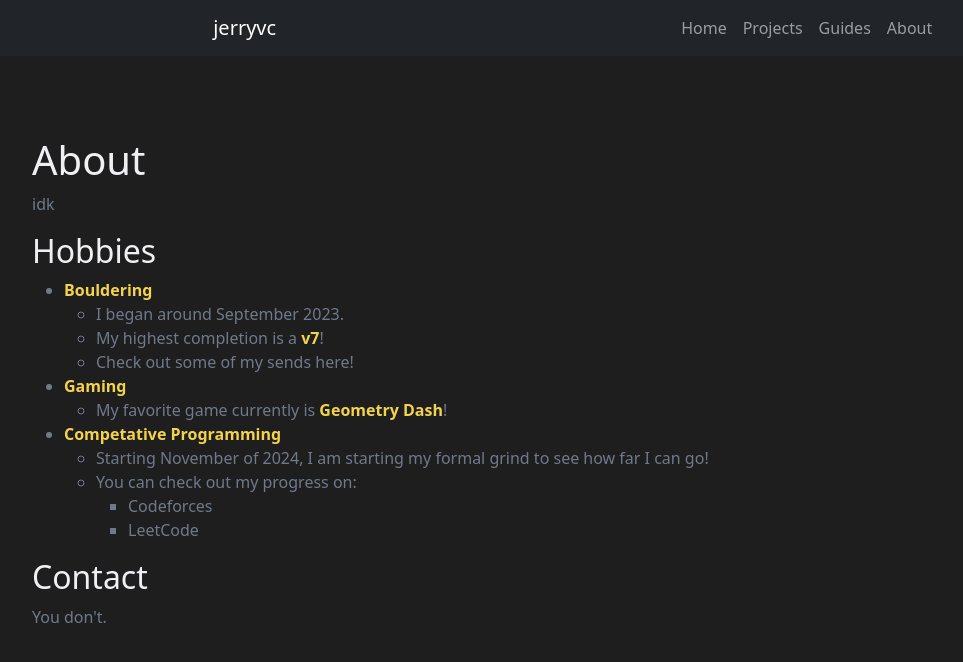
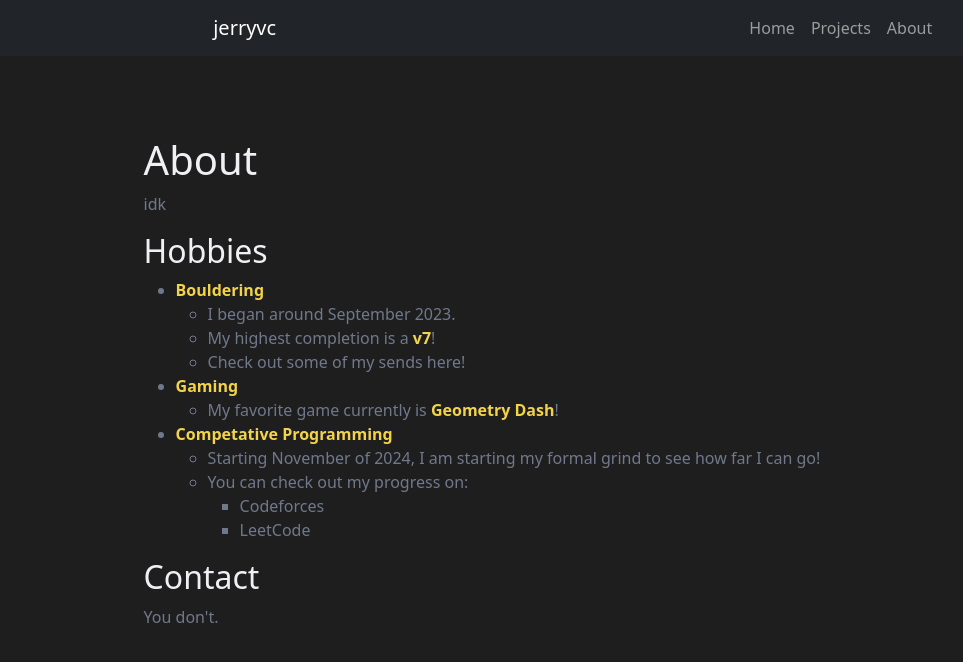
Before and after one commit to jerryvchen/jerryvchen.github.io, a React (Vite) app: page /about in a window 1280 px wide. Shown: the top 662 px of the page, without its empty margins (50-1013 px from the left). Built offline with nearby package versions, Linux system fonts and the light colour scheme.

Commit message:
upgraded about

```diff
--- a/src/App.tsx
+++ b/src/App.tsx
@@ -3,7 +3,6 @@ import { BrowserRouter as Router, Routes, Route } from 'react-router-dom';
 import Navbar from './components/Navbar';
 import Home from './pages/Home';
 import Projects from './pages/Projects';
-import Guides from './pages/Guides';
 import About from './pages/About';
 
 function App() {
@@ -13,7 +12,6 @@ function App() {
       <Routes>
         <Route path='/' element={<Home />} />
         <Route path='/projects' element={<Projects />} />
-        <Route path='/guides' element={<Guides />} />
         <Route path='/about' element={<About />} />
       </Routes>
     </Router>
--- a/src/components/Navbar.tsx
+++ b/src/components/Navbar.tsx
@@ -34,11 +34,6 @@ const Navbar: React.FC = () => {
                             </Link>
                         </li>
                         <li className="nav-item">
-                            <Link className="nav-link" to="/guides">
-                                Guides
-                            </Link>
-                        </li>
-                        <li className="nav-item">
                             <Link className="nav-link" to="/about">
                                 About
                             </Link>
--- a/src/pages/About.scss
+++ b/src/pages/About.scss
@@ -1,5 +1,28 @@
+$background-color: #1e1e1e;
+$primary-text-color: #f0eff4;
+$secondary-text-color: #70798c;
+$accent-color: #f3d34a;
+
 .about-container {
     margin-top: 5rem;
     display: flex;
     flex-direction: column;
+    align-items: center;
 }
+
+.about-title,
+.about-text,
+.hobbies-section,
+.contact-section {
+    width: 80%;
+    align-items: left;
+}
+
+
+@media (max-width: 991px) {
+    .about-text,
+    .hobbies-section,
+    .contact-section {
+      width: 100%;
+    }
+  }
--- a/src/pages/About.tsx
+++ b/src/pages/About.tsx
@@ -4,8 +4,8 @@ import './About.scss';
 const About: React.FC = () => {
     return (
         <div className="container about-container">
-            <h1>About</h1>
-            <div>
+            <div className="about-text">
+                <h1>About</h1>
                 <p>idk</p>
             </div>
             <div className="hobbies-section">
--- a/src/pages/Guides.tsx
+++ /dev/null
@@ -1,11 +0,0 @@
-import React from "react";
-
-const Guides: React.FC = () => {
-    return (
-        <div className="container home-container">
-            <h1>Guides</h1>
-        </div>
-    );
-};
-
-export default Guides;
--- a/src/pages/Home.scss
+++ b/src/pages/Home.scss
@@ -40,7 +40,7 @@ $accent-color: #f3d34a;
   text-align: left;
 }
 
-.positions-list > li {
+.positions-list>li {
   margin-bottom: 0.5rem;
   font-size: 1.1rem;
   color: $primary-text-color;
@@ -57,7 +57,9 @@ $accent-color: #f3d34a;
 }
 
 @media (max-width: 991px) {
-    .row, .positions-section {
+
+  .row,
+  .positions-section {
     width: 100%;
   }
 }
```
Lines whose indentation alone changed are shown as unchanged.
